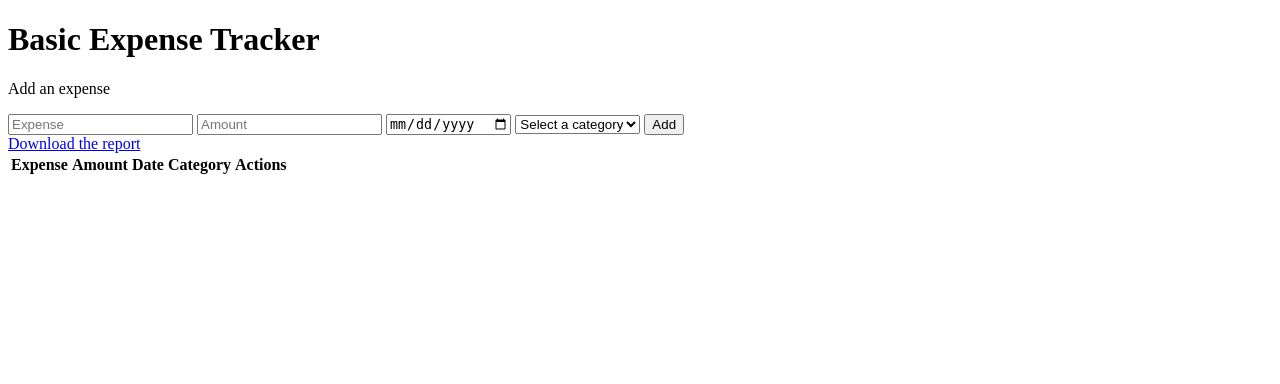
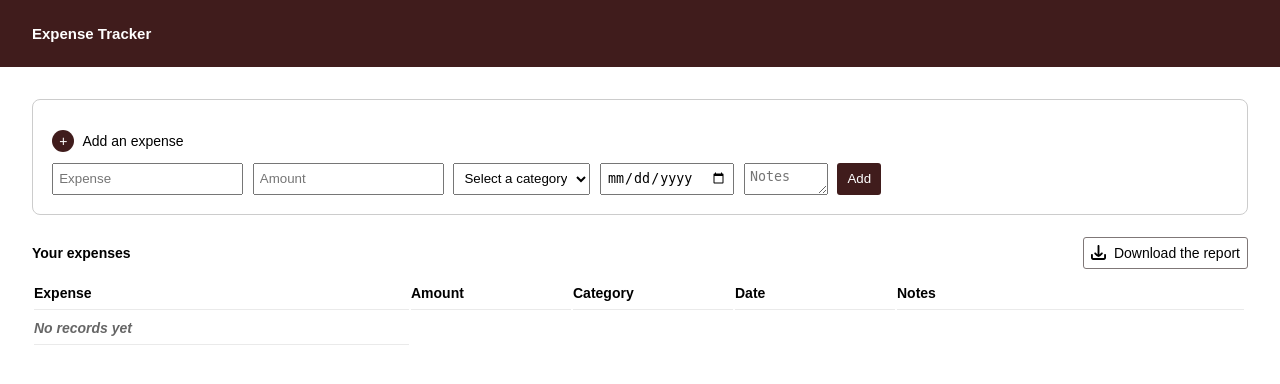
Before and after one commit to mariaguyde/expenses-tracker, a Flask app: page / in a window 1280 px wide. Shown: the top 384 px of the page. Run offline with Flask 3, Linux system fonts and the light colour scheme; lists and menus that the app fills with data are empty.

Commit message:
add column notes + UI

```diff
--- a/app.py
+++ b/app.py
@@ -33,6 +33,7 @@ def add():
     amount = request.form["amount"]
     date = request.form["date"]
     category = request.form["category"]
+    notes = request.form["notes"]
 
     with open("data/data.json", "r", encoding="utf-8") as f:
         data = json.load(f)
@@ -43,13 +44,14 @@ def add():
         "expense": expense,
         "amount": amount,
         "date": date,
-        "category": category
+        "category": category,
+        "notes": notes
     })
 
     with open("data/data.json", "w", encoding="utf-8") as f:
         json.dump(data, f, indent=4, ensure_ascii=False)
 
-    return jsonify({"expense": expense, "amount": amount, "date": getDateInDDMMYYYY(date), "category": getCategoryName(category), "actions": id})
+    return jsonify({"expense": expense, "amount": amount,"category": getCategoryName(category), "date": getDateInDDMMYYYY(date), "notes": notes, "actions": id})
 
 @app.route("/delete/<id>", methods=["POST"])
 def delete(id):
@@ -86,7 +88,7 @@ def generatepdf():
     style_text = styles['Normal']
     style_cell = ParagraphStyle('Cell', parent=style_text, fontSize=12, leading=12)
     style_header = ParagraphStyle('Header', parent=style_text, fontSize=12, leading=13, textColor=colors.black, bold=False)
-    dataTable = [[Paragraph("<b>Name</b>", style_header), Paragraph("<b>Amount</b>", style_header), Paragraph("<b>Category</b>", style_header), Paragraph("<b>Date</b>", style_header)]];
+    dataTable = [[Paragraph("<b>Name</b>", style_header), Paragraph("<b>Amount</b>", style_header), Paragraph("<b>Category</b>", style_header), Paragraph("<b>Date</b>", style_header), Paragraph("<b>Notes</b>", style_header)]];
 
     with open("data/data.json", "r", encoding="utf-8") as f:
         data = json.load(f)
@@ -97,10 +99,11 @@ def generatepdf():
             Paragraph(expense["expense"], style_cell),
             Paragraph(expense["amount"], style_cell),
             Paragraph(getCategoryName(expense["category"]), style_cell),
-            Paragraph(expense["date"], style_cell)
+            Paragraph(expense["date"], style_cell),
+            Paragraph(expense["notes"] if "notes" in expense else "", style_cell)
         ])
 
-    colWidthPersonalized = [200, 100, 100, 120];
+    colWidthPersonalized = [150, 70, 100, 90, 100];
     tableau = Table(dataTable, colWidths=colWidthPersonalized)
     tableau.setStyle(TableStyle([
         ('ALIGN', (0, 0), (-1, -1), 'LEFT'),
--- a/static/script.js
+++ b/static/script.js
@@ -24,7 +24,7 @@ function initEventListeners() {
     });
 
 
-    document.querySelectorAll('button.delete-btn').forEach((item) => {
+    document.querySelectorAll('.delete-btn').forEach((item) => {
         item.addEventListener('click', async function (event) {
             let id = event.target.getAttribute('id');
             const response = await fetch("/delete/" + id, {
@@ -39,18 +39,19 @@ function initEventListeners() {
 
 function addItemToExpensesTable(expenseDetails) {
 
-    const table = document.querySelector('table');
+    const table = document.querySelector('table tbody');
     const row = document.createElement('tr');
 
     for (let item in expenseDetails) {
 
         if (item === 'actions') {
             let column = document.createElement('td');
-            let btnDelete = document.createElement('button');
-            btnDelete.textContent = 'Delete';
-            btnDelete.classList.add('delete-btn');
-            btnDelete.setAttribute('id', expenseDetails[item]);
-            column.appendChild(btnDelete);
+            let imgDelete = document.createElement('img');
+            imgDelete.src = '../static/assets/imgs/trash.svg';
+            imgDelete.classList.add('icon-trash');
+            imgDelete.classList.add('delete-btn');
+            imgDelete.setAttribute('id', expenseDetails[item]);
+            column.appendChild(imgDelete);
             row.append(column);
         }
         else {
--- /dev/null
+++ b/static/style.css
@@ -0,0 +1,124 @@
+body {
+    margin: 0;
+    padding: 0;
+    font-size: 14px;
+    font-family: Arial, Helvetica, sans-serif;
+}
+
+button {
+    cursor: pointer;
+    color: white;
+    border: none;
+    border-radius: 3px;
+    padding: 5px 10px;
+    background: #401c1c;
+}
+
+input, select, textarea {
+    margin-right: 0.6rem;
+}
+
+input, textarea {
+    padding: 5px;
+}
+
+select {
+    padding: 6px;
+}
+
+img[class^='icon-']{
+    width: 15px;
+    margin-right: 0.5rem;
+}
+
+textarea {
+    max-height: 20px;
+}
+
+
+
+#header {
+    background: #401c1c;
+    padding: 10px 2rem;
+    color: white;
+    font-size: 15px;
+    font-weight: bold;
+}
+
+#content {
+    padding: 2rem;
+}
+
+#expenseForm {
+    border: 1px solid #ccc;
+    border-radius: 8px;
+    margin-bottom: 1rem;
+    padding: 1.2rem;
+}
+
+#expenseForm .inputs {
+    display: flex;
+    flex-direction: row;
+    align-items: normal;
+}
+
+#expenseForm .icon-plus {
+    background: #401c1c;
+    color: white;
+    padding: 3px 7px;
+    border-radius: 13px;
+    margin-right: 0.5rem;
+}
+
+#expenseForm button {
+    padding: 7px 10px;
+}
+
+#content table thead tr {
+    text-align: left;
+}
+
+#content table tr:first-child th:first-child{
+    min-width: 375px;
+}
+
+#content table tr:first-child th:nth-child(2), #content table tr:first-child th:nth-child(3), #content table tr:first-child th:nth-child(4){
+    min-width: 160px;
+}
+
+#content table tr:first-child th:nth-child(5){
+    width: 100%;
+}
+
+#content table td, #content table th {
+    padding: 0.5rem 0;
+    border-bottom: solid 1px #eaeaea;
+}
+
+#content #expenses-list {
+    margin-top: 1rem;
+}
+
+#content #expenses-list .empty-list-msg {
+    font-style: italic;
+    font-weight: bold;
+    color: #666;
+}
+
+#content #expenses-list .title {
+    font-weight: bold;
+    display: flex;
+    align-items: center;
+    justify-content: space-between;
+}
+
+#content #expenses-list .title a {
+    text-decoration: none;
+    border: 1px solid #7f7777;
+    padding:7px;
+    border-radius: 3px;
+    color: black;
+    font-weight: normal;
+    display: flex;
+    align-items: center;
+}
--- a/templates/index.html
+++ b/templates/index.html
@@ -3,55 +3,74 @@
     <head>
         <meta charset="UTF-8">
         <meta name="viewport" content="width=device-width, initial-scale=1.0">
-        <title>Home</title>
+        <link href="../static/style.css" rel="stylesheet"/>
+        <title>Expense Tracker</title>
     </head>
     <body>
-        <h1>Basic Expense Tracker</h1>
-        <div>
-            <p>Add an expense</p>
-            <form id="expenseForm" action="/add" method="post" required>
+        <div id="header">
+            <p>Expense Tracker</p>
+        </div>
+        <div id="content">
+            <form id="expenseForm" action="/add" method="post">
+                <p><span class="icon-plus">+</span>Add an expense</p>
+                <div class="inputs">
                     <input type="name" name="expense" placeholder="Expense" required/>
                     <input type="number" name="amount" placeholder="Amount" required/>
-                <input type="date" name="date" placeholder="Date" required />
                     <select name="category" required>
                         <option value="">Select a category</option>
                         {% for cat in categories %}
                             <option value="{{ cat.id }}">{{ cat.name }}</option>
                         {% endfor %}
                     </select>
+                    <input type="date" name="date" placeholder="Date" required />
+                    <textarea id="notes" name="notes" rows="1" cols="7" placeholder="Notes"></textarea>
                     <button type="submit">Add</button>
+                </div>
             </form>
 
-            <div>
-                <a href="{{ url_for('download') }}" class="">Download the report</a>
+            <div id="expenses-list">
+                <div class="title">
+                    <p>Your expenses</p>
+                    <a href="{{ url_for('download') }}" class="">
+                        <img class="icon-download" src="../static/assets/imgs/download.svg" alt="download" />
+                        <span> Download the report</span>
+                    </a>
+                </div>
                 <table>
                     <thead>
                         <tr>
                             <th>Expense</th>
                             <th>Amount</th>
+                            <th>Category</th>
                             <th>Date</th>
-                            <th>Category</th>
-                            <th>Actions</th>
+                            <th>Notes</th>
+                            <th></th>
                         </tr>
                     </thead>
                     <tbody>
+                        {% if expenses|length %}
                             {% for exp in expenses %}
                                 <tr>
                                     <td>{{exp.expense}}</td>
                                     <td>{{exp.amount}}</td>
+                                    <td>{{exp.category}}</td>
                                     <td>{{exp.date}}</td>
-                                <td>{{exp.category}}</td>
+                                    <td>{{exp.notes}}</td>
                                     <td>
-                                    <button class="delete-btn" id="{{exp.id}}">Delete</button>
+                                        <img class="icon-trash delete-btn" id="{{exp.id}}" src="../static/assets/imgs/trash.svg" alt="delete" />
                                     </td>
                                 </tr>
                             {% endfor %}
+                        {% else %}
+                            <tr>
+                                <td class="empty-list-msg">No records yet</td>
+                            </tr>
+                        {% endif %}
                     </tbody>
                 </table>
             </div>
         </div>
+    </body>
+    <script src="{{ url_for('static', filename='script.js') }}"></script>
 
-
-    <script src="{{ url_for('static', filename='script.js') }}"></script>
-    </body>
 </html>
```
Also changed, not shown: static/assets/imgs/download.svg (added), static/assets/imgs/trash.svg (added). Lines whose indentation alone changed are shown as unchanged.
